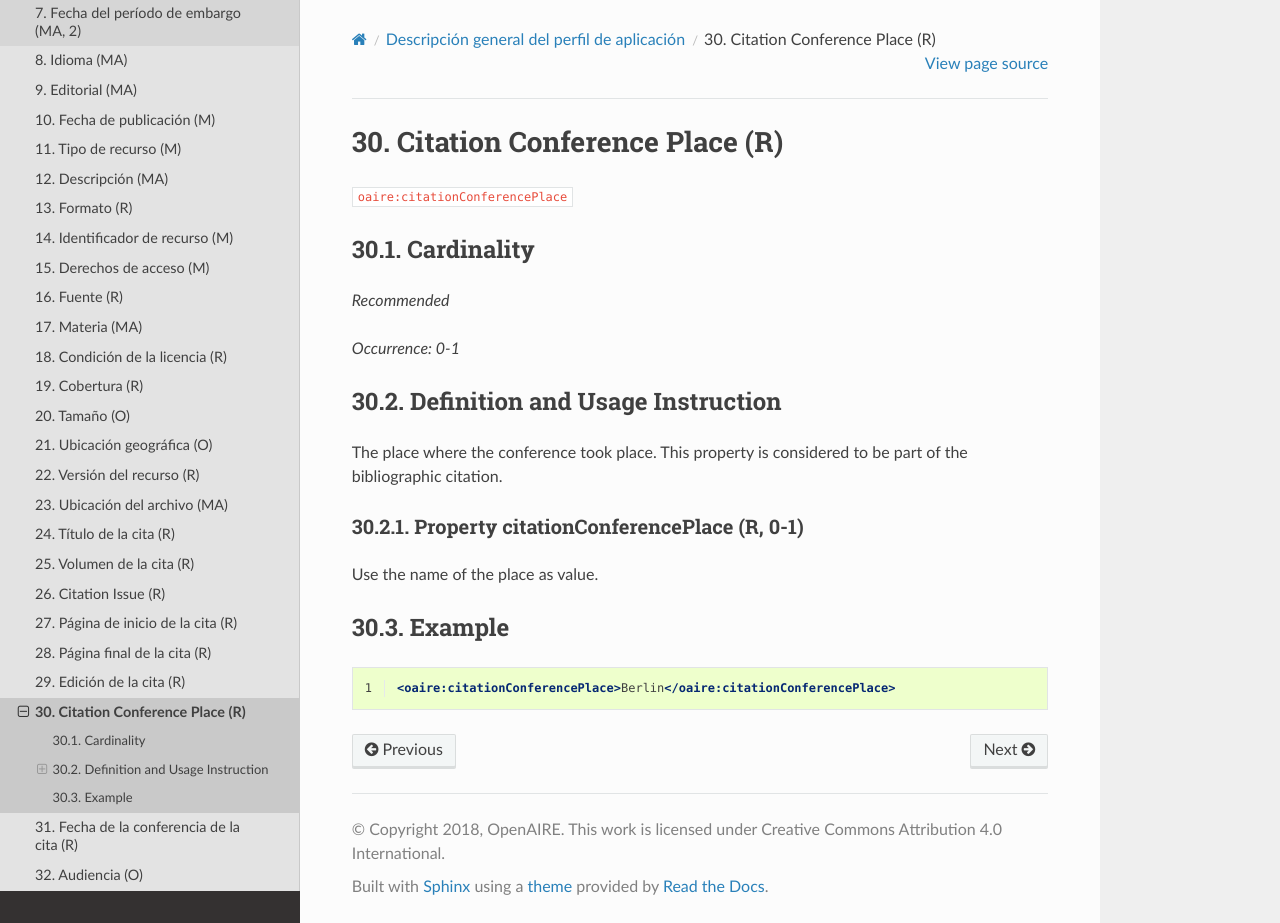
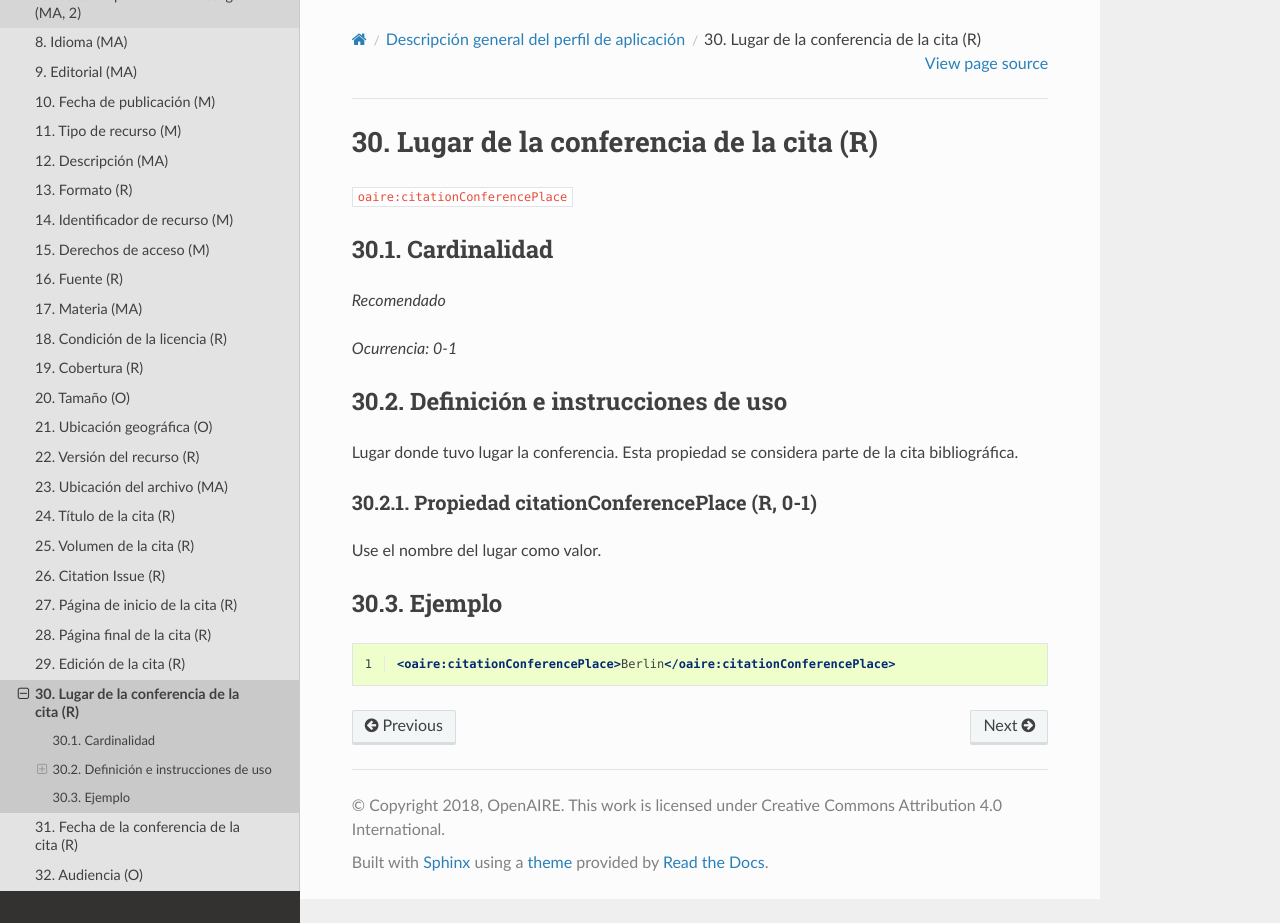
Before and after one commit to memoemg/openAIRE4, a Sphinx documentation site: the page built from docs/field_citationconferenceplace.rst, in a window 1280 px wide and 923 px high. Built offline with Sphinx 7.4.7 and the Read the Docs theme 2.0.0, drawn with Linux system fonts in a browser that asks for light colours; a script that is not in the unit is left out.

Commit message:
Update field_citationconferenceplace.rst

```diff
--- a/docs/field_citationconferenceplace.rst
+++ b/docs/field_citationconferenceplace.rst
@@ -1,28 +1,28 @@
 .. _aire:citationConferencePlace:
 
-Citation Conference Place (R)
-=============================
+Lugar de la conferencia de la cita (R)
+======================================
 
 ``oaire:citationConferencePlace``
 
-Cardinality
-~~~~~~~~~~~
+Cardinalidad
+~~~~~~~~~~~~
 
-*Recommended*
+*Recomendado*
 
-*Occurrence: 0-1*
+*Ocurrencia: 0-1*
 
-Definition and Usage Instruction
-~~~~~~~~~~~~~~~~~~~~~~~~~~~~~~~~
+Definición e instrucciones de uso
+~~~~~~~~~~~~~~~~~~~~~~~~~~~~~~~~~
 
-The place where the conference took place. This property is considered to be part of the bibliographic citation.
+Lugar donde tuvo lugar la conferencia. Esta propiedad se considera parte de la cita bibliográfica.
 
-Property citationConferencePlace (R, 0-1)
------------------------------------------
+Propiedad citationConferencePlace (R, 0-1)
+------------------------------------------
 
-Use the name of the place as value.
+Use el nombre del lugar como valor.
 
-Example
+Ejemplo
 ~~~~~~~
 
 .. code-block:: xml
```
